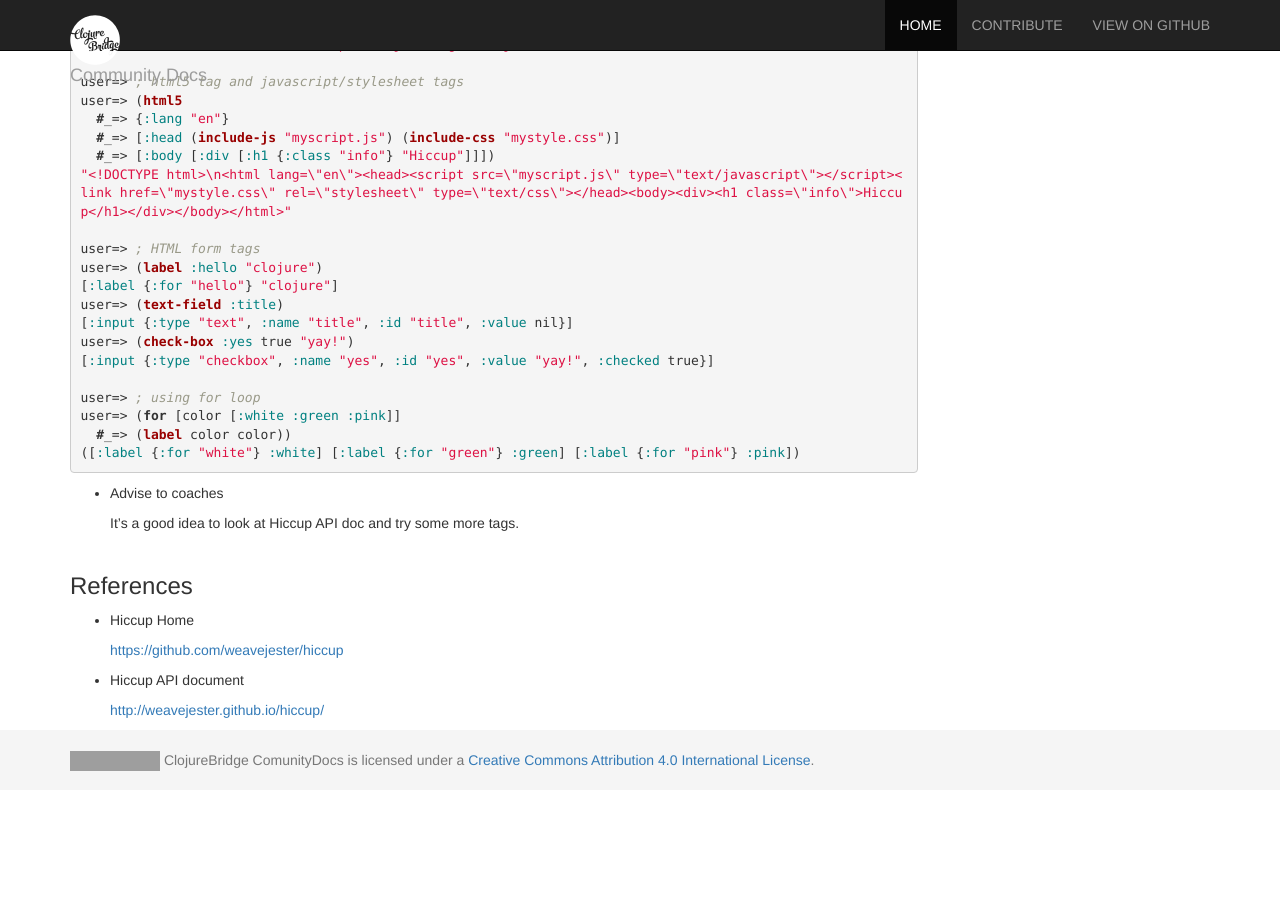
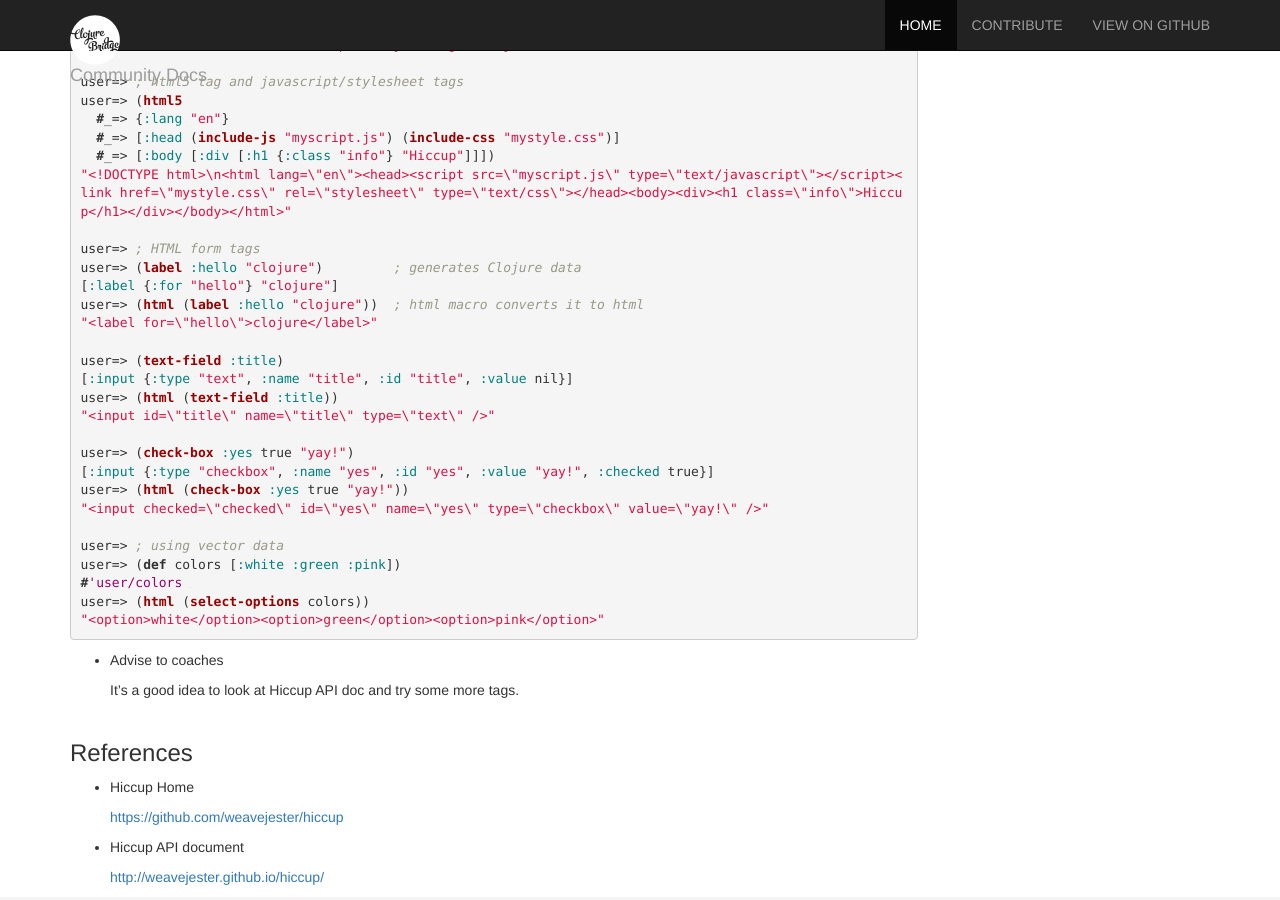
Before and after one commit to ClojureBridge/community-docs, a Jekyll site: the page built from docs/web-applications/hiccup.md, in a window 1280 px wide and 900 px high, scrolled down 1712 px. Built offline with Jekyll 4.4.1, drawn with Linux system fonts in a browser that asks for light colours; nearby versions of some CDN libraries; before the commit the page ends 2503 px from its top, so only the background shows below that; grey boxes are pictures that could not be loaded.

Commit message:
Adds more examples

```diff
--- a/docs/web-applications/hiccup.md
+++ b/docs/web-applications/hiccup.md
@@ -93,17 +93,26 @@ user=> (html5
 "<!DOCTYPE html>\n<html lang=\"en\"><head><script src=\"myscript.js\" type=\"text/javascript\"></script><link href=\"mystyle.css\" rel=\"stylesheet\" type=\"text/css\"></head><body><div><h1 class=\"info\">Hiccup</h1></div></body></html>"
 
 user=> ; HTML form tags
-user=> (label :hello "clojure")
+user=> (label :hello "clojure")         ; generates Clojure data
 [:label {:for "hello"} "clojure"]
+user=> (html (label :hello "clojure"))  ; html macro converts it to html
+"<label for=\"hello\">clojure</label>"
+
 user=> (text-field :title)
 [:input {:type "text", :name "title", :id "title", :value nil}]
+user=> (html (text-field :title))
+"<input id=\"title\" name=\"title\" type=\"text\" />"
+
 user=> (check-box :yes true "yay!")
 [:input {:type "checkbox", :name "yes", :id "yes", :value "yay!", :checked true}]
+user=> (html (check-box :yes true "yay!"))
+"<input checked=\"checked\" id=\"yes\" name=\"yes\" type=\"checkbox\" value=\"yay!\" />"
 
-user=> ; using for loop
-user=> (for [color [:white :green :pink]]
-  #_=> (label color color))
-([:label {:for "white"} :white] [:label {:for "green"} :green] [:label {:for "pink"} :pink])
+user=> ; using vector data
+user=> (def colors [:white :green :pink])
+#'user/colors
+user=> (html (select-options colors))
+"<option>white</option><option>green</option><option>pink</option>"
 {% endhighlight %}
 
 
```
